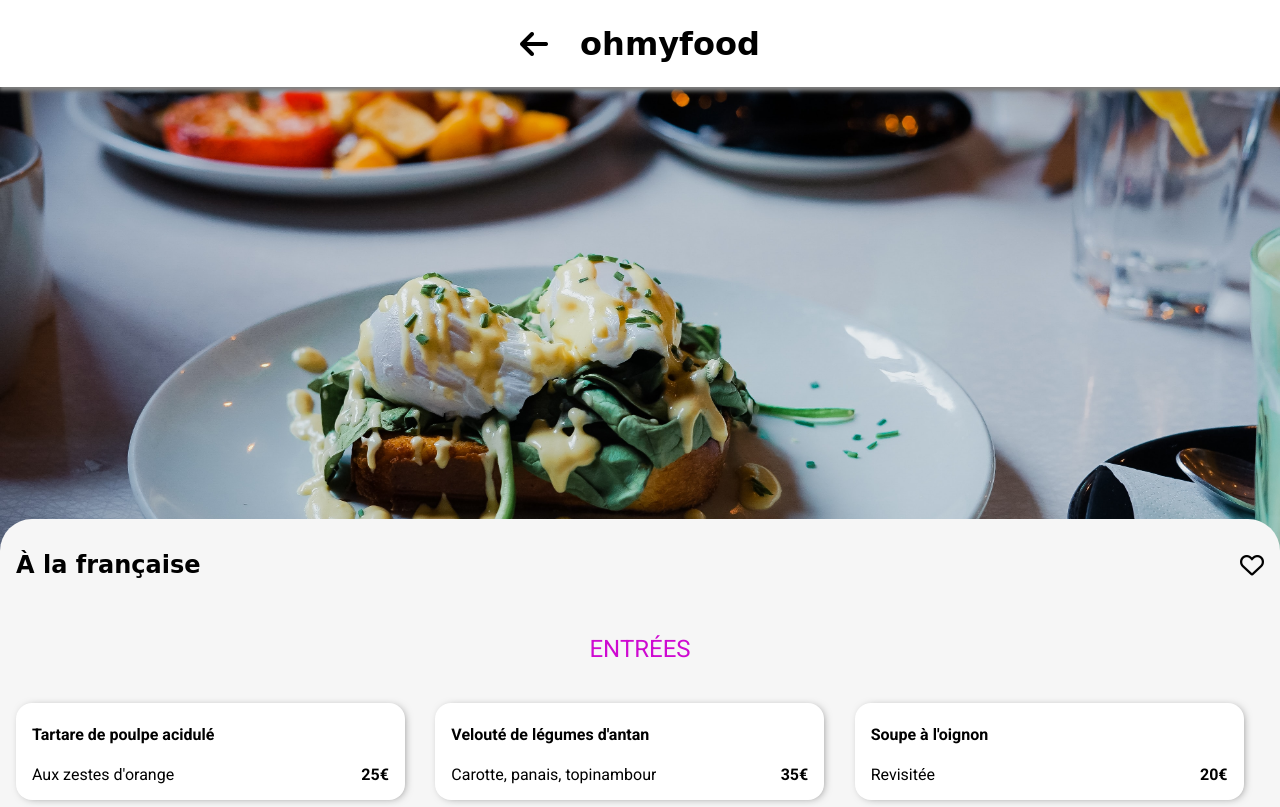
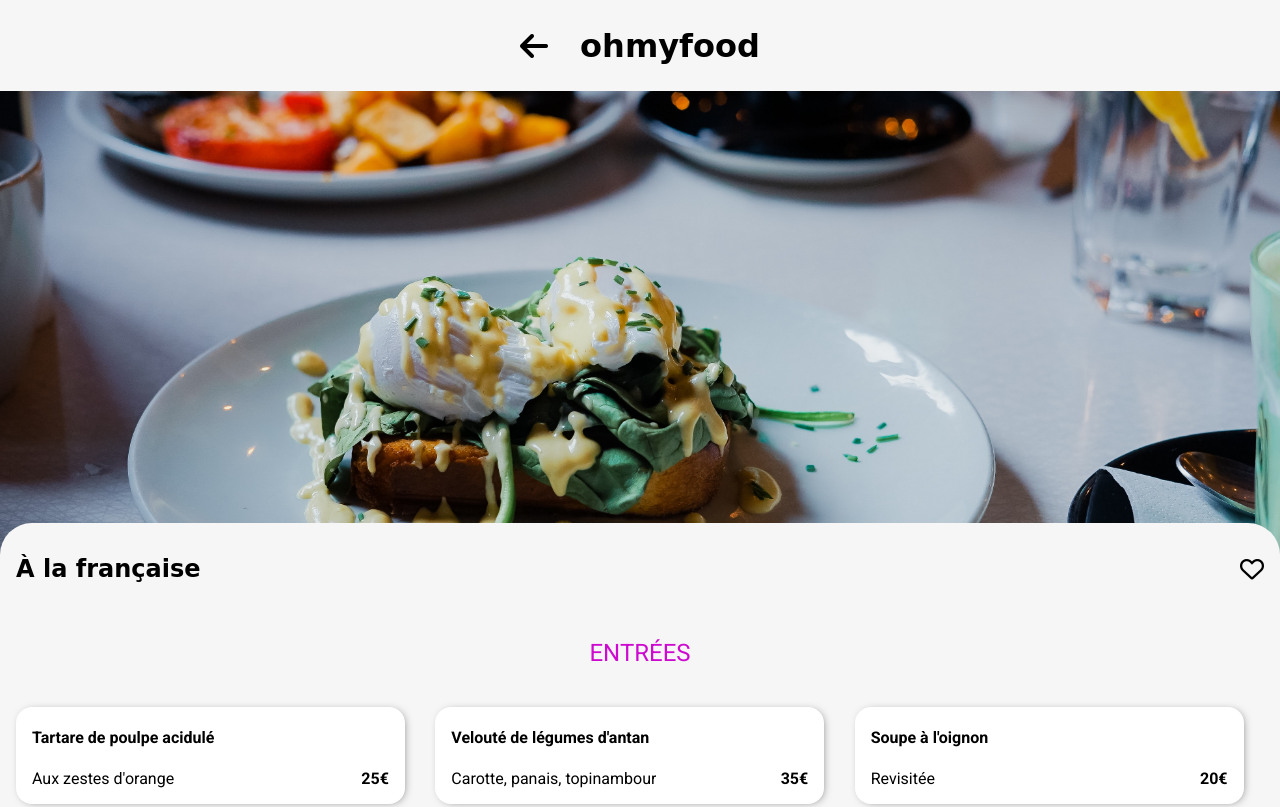
Before and after one commit to CyrilD88/ohmyfood-P3, a website: page pages_restaurant/a_la_française.html in a window 1280 px wide. Shown: the top 807 px of the page. Drawn offline with Linux system fonts and the light colour scheme; a web font is replaced by a local one.

Commit message:
modification header

```diff
--- a/pages_restaurant/a_la_française.html
+++ b/pages_restaurant/a_la_française.html
@@ -11,10 +11,10 @@
 <body>
     <!--Création du header-->
     <header>
-        <div class="header">
+        <nav class="header__restaurant">
             <a href="../index.html"><i class="fas fa-arrow-left"></i></a>
-            <a href="../index.html"><h1>ohmyfood</h1></a>
-        </div>
+            <h1>ohmyfood</h1>
+        </nav>
     </header>
     <div class="introduction__image"><img src="../assets/restaurants/image-3.jpg" alt="La_palette_du_goût"></div>
 
--- a/sass/composants/_functioning.scss
+++ b/sass/composants/_functioning.scss
@@ -2,7 +2,7 @@
 
 .function{
     width: auto;
-    padding: 2rem 1rem;
+    padding: 1rem 1rem;
 }
 
 .function__list{
--- a/sass/layout/_header.scss
+++ b/sass/layout/_header.scss
@@ -1,4 +1,4 @@
-header{
+.header__index{
     font-family: 'Shrikhand', cursive;
     text-align: center;
     box-shadow: 0px 3px 4px 1px grey;
--- a/sass/layout/_reservation.scss
+++ b/sass/layout/_reservation.scss
@@ -5,7 +5,7 @@
  .location__container{
     text-align: center;
     background-color: #fafafa;
-    padding: 3rem 0;
+    padding: 1rem 0 2rem 0;
     h2{
         margin-top: 2rem;
     }
--- a/sass/pages/_ individualrestaurant.scss
+++ b/sass/pages/_ individualrestaurant.scss
@@ -2,13 +2,20 @@
 @import "../utils/mixins";
 @import "../utils/animations";
 
-.header{
+.header__restaurant{
+    font-family: 'Shrikhand', cursive;
     display: flex;
     justify-content: center;
     align-items: center;
     gap: 2rem;
+    background: #f6f6f6;
+    padding: 0;
     i {
         font-weight: 900;
+        font-size: 2rem;
+        color: #000;
+    }
+    & h1{
         font-size: 2rem;
     }
 }
--- a/sass/utils/_mixins.scss
+++ b/sass/utils/_mixins.scss
@@ -15,11 +15,12 @@
         border-radius: 20px;
         background-image: linear-gradient(#ff79da, #9356dc);
         transition: transform 200ms;
-        @include shadow;
+       box-shadow: 2px 1px 16px -3px #000;
         &:hover{
             transform: scale(1.05);
             cursor: pointer;
-            opacity: 0.7;
+            opacity: 0.8;
+            box-shadow: 2px 1px 35px -3px #000;
         }
 }
 
```
Also changed, not shown: index.html (+3 -3 lines), pages_restaurant/la_note_encantée.html (+3 -3 lines), pages_restaurant/la_palette_du_goût.html (+3 -3 lines), pages_restaurant/le_délice_des_sens.html (+3 -3 lines), sass/layout/_menus.scss (+0 -8 lines), sass/style.css, 1 other file.
